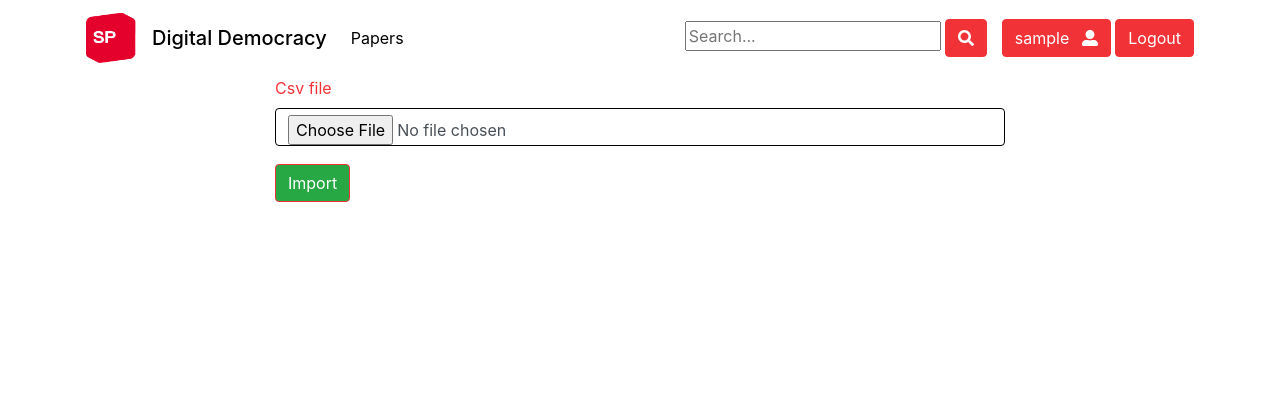
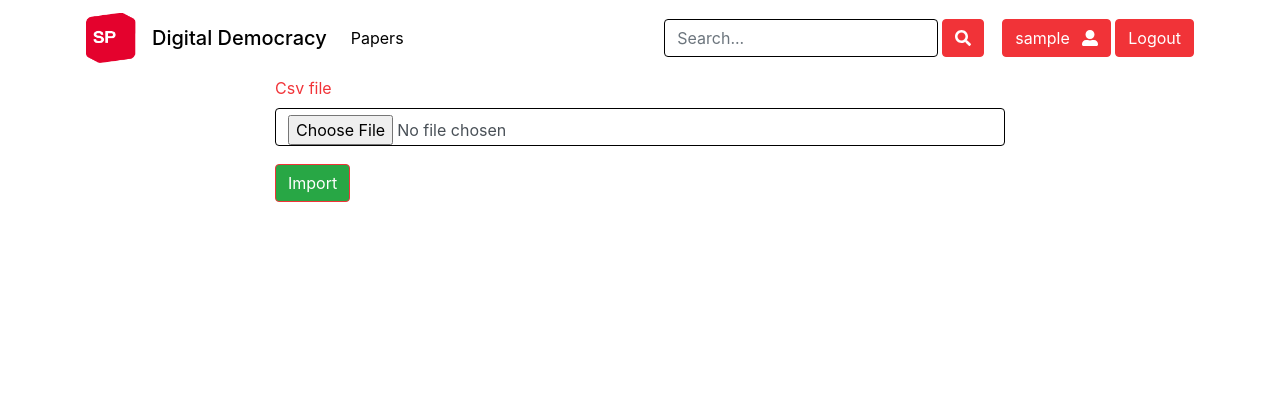
Before and after one commit to sacovo/digital-democracy, a Django app: page /members/upload-users/ in a window 1280 px wide. Shown: the top 420 px of the page. Run offline with Django 3.2, Linux system fonts and the light colour scheme; the visitor is signed in with stand-in values (Sample User, id 1); some libraries are stand-ins or nearby versions.

Commit message:
searchfield height adapted + spacing between elements

```diff
--- a/papers/templates/papers/base.html
+++ b/papers/templates/papers/base.html
@@ -32,17 +32,23 @@
 
       <div class="my-2 my-lg-0">
           {% if request.user.is_authenticated %}
-          <form method="GET" action="{% url 'search-result' %}">
-            <input type="text" placeholder="{% trans 'Search...' %}" name="searched">
+          <form class="form-inline" method="GET" action="{% url 'search-result' %}">
+              <div class="form-group">
+                  <input type="text" class="form-control" placeholder="{% trans 'Search...' %}" name="searched">
+              </div>
+              <div class="px-1">
                   <button class="btn searchButton" type="submit">
                       <i class="fa fa-search"></i>
                   </button>
+              </div>
+              <div class="px-1">
                   <button class="btn btn-secondary " type="button" class="btn btn-primary">
                       <a class="my-2 my-sm-0" id="navBarAccount" href="{% url 'profile' %}">
                           {{ user }}
                           <i class="fas fa-user-alt magnifierIcon"></i>
                       </a>
                   </button>
+              </div>
               <button class="btn btn-secondary " type="button" class="btn btn-primary">
                   <a class="my-2 my-sm-0" id="navBarAccount" href="{% url 'logout' %}">
                   {% trans 'Logout' %}
```
Lines whose indentation alone changed are shown as unchanged.
